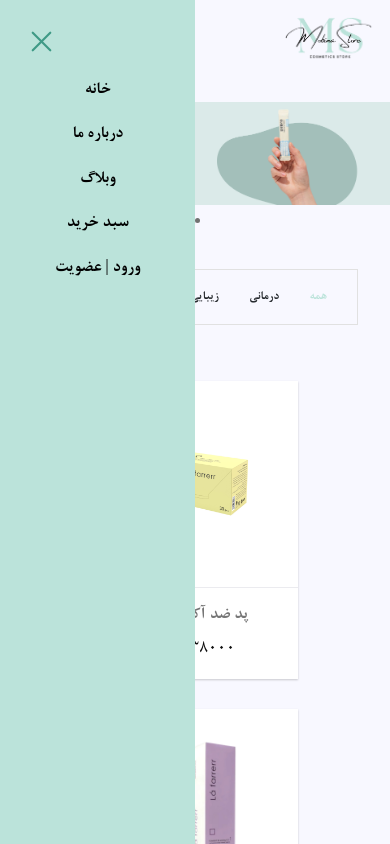
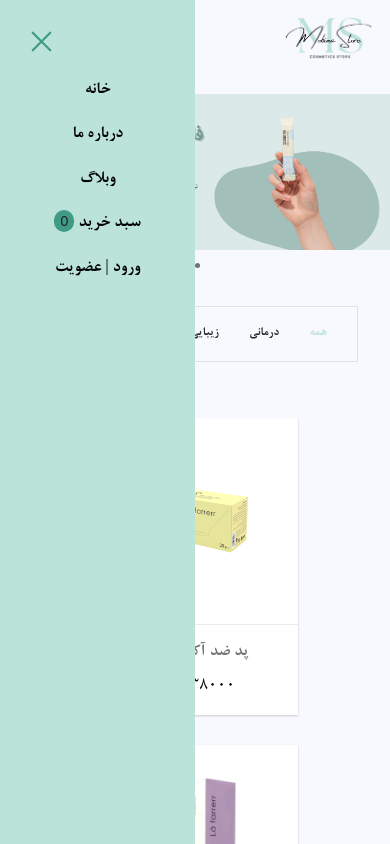
Before and after one commit to MobinaBakhshpour/Cosmetics-Store, a React (Create React App) app: page / in a window 390 px wide. Both pictures are taken after a click on the icon 29 px from the left and 29 px from the top of the page. Shown: the top 844 px of the page. Built offline with nearby package versions, Linux system fonts and the light colour scheme.

Commit message:
fix header ,slideShow ,filterBox ,productsSlidebar

```diff
--- a/src/components/header/navBar/NavBar.css
+++ b/src/components/header/navBar/NavBar.css
@@ -254,4 +254,14 @@ a {
         padding: 0;
         cursor: pointer;
     }
+
+    .basketIcon-counter-showHamburgerMenu {
+        display: inline-block;
+        width: 20px;
+        background-color: rgb(63, 154, 134);
+        text-align: center;
+        border-radius: 10px;
+        font-size: 0.9rem;
+    }
+
 }
--- a/src/components/header/navBar/NavBar.js
+++ b/src/components/header/navBar/NavBar.js
@@ -22,7 +22,9 @@ export default function NavBar() {
                         <div><Link to="" className="menuTitle" onClick={() => {
                             contextValue.setIsShowSlidebarProduct(true)
                             contextValue.setIsShowHamburgerMenu(false)
-                        }}> سبد خرید  </Link></div>
+                        }}> سبد خرید  </Link>
+                            <span className='basketIcon-counter-showHamburgerMenu'>{totalProducts}</span>
+                        </div>
                         <div><Link to="" className="menuTitle"> ورود | عضویت </Link></div>
                     </div>
                 }
--- a/src/components/header/slideshow/Slideshow.css
+++ b/src/components/header/slideshow/Slideshow.css
@@ -74,6 +74,10 @@
 }
 
 @media screen and (max-width :576px) {
+    .slideshow-container {
+        margin: 2rem 0;
+    }
+
     .dot {
         height: 5px;
         width: 5px;
--- a/src/components/header/slideshow/Slideshow.js
+++ b/src/components/header/slideshow/Slideshow.js
@@ -52,11 +52,21 @@ export default function Slideshow() {
         <div className="slideshow-container">
             <div ref={slideRef}>
                 <div className="mySlides fade1">
-                    <a href="#"><img className="slide-img" src="/imgs/slide1.png" alt="Slide 1" /></a>
+                    <a href="#">
+                        <picture>
+                            <source srcSet="/imgs/slide1-tablet.png" media="(max-width: 768px)" />
+                            <img className="slide-img" src="/imgs/slide1.png" alt="Slide 1" />
+                        </picture>
+                    </a>
                 </div>
 
                 <div className="mySlides fade1">
-                    <a href="#"><img className="slide-img" src="/imgs/slide2.png" alt="Slide 2" /></a>
+                    <a href="#">
+                        <picture>
+                            <source srcSet="/imgs/slide2-tablet.png" media="(max-width: 768px)" />
+                            <img className="slide-img" src="/imgs/slide2.png" alt="Slide 2" />
+                        </picture>
+                    </a>
                 </div>
             </div>
 
--- a/src/components/productsBox/componentsProductsBox/FiltersBox.css
+++ b/src/components/productsBox/componentsProductsBox/FiltersBox.css
@@ -1,6 +1,7 @@
 .filtersBox {
     height: 5.5rem;
     margin: var(--m-TB) var(--m-LR);
+    background-color: var(--bg-color);
     border: solid #E1E1E1 0.1rem;
     display: flex;
     justify-content: space-evenly;
--- a/src/components/productsSlidebar/ProductsSlidebar.css
+++ b/src/components/productsSlidebar/ProductsSlidebar.css
@@ -112,11 +112,15 @@
 
 @media screen and (max-width :576px) {
     .ProductsSlidebar {
-        width: 70%;
+        width: 100%;
     }
 
     .ProductsSlidebar-close {
-        right: 65%;
+        right: 85%;
+    }
+
+    .details-containor .ProductsSlidebar-productCount {
+        display: block !important;
     }
 
 }
--- a/src/index.css
+++ b/src/index.css
@@ -27,6 +27,6 @@ body {
 body {
   /* background: var(--bg-color) */
   background-color: #F8F8FF;
-  background-image: radial-gradient(rgb(63 154 134 / 33%) 0.6000000000000001px, #F8F8FF 0.6000000000000001px);
+  background-image: radial-gradient(rgba(63, 154, 134, 0.205) 0.6000000000000001px, #f8f8ff 0.6000000000000001px);
   background-size: 12px 12px;
 }
```
Also changed, not shown: public/imgs/slide1-tablet.PNG (added), public/imgs/slide2-tablet.PNG (added), src/components/productsSlidebar/ProductsSlidebar.js (line endings or trailing spaces).
